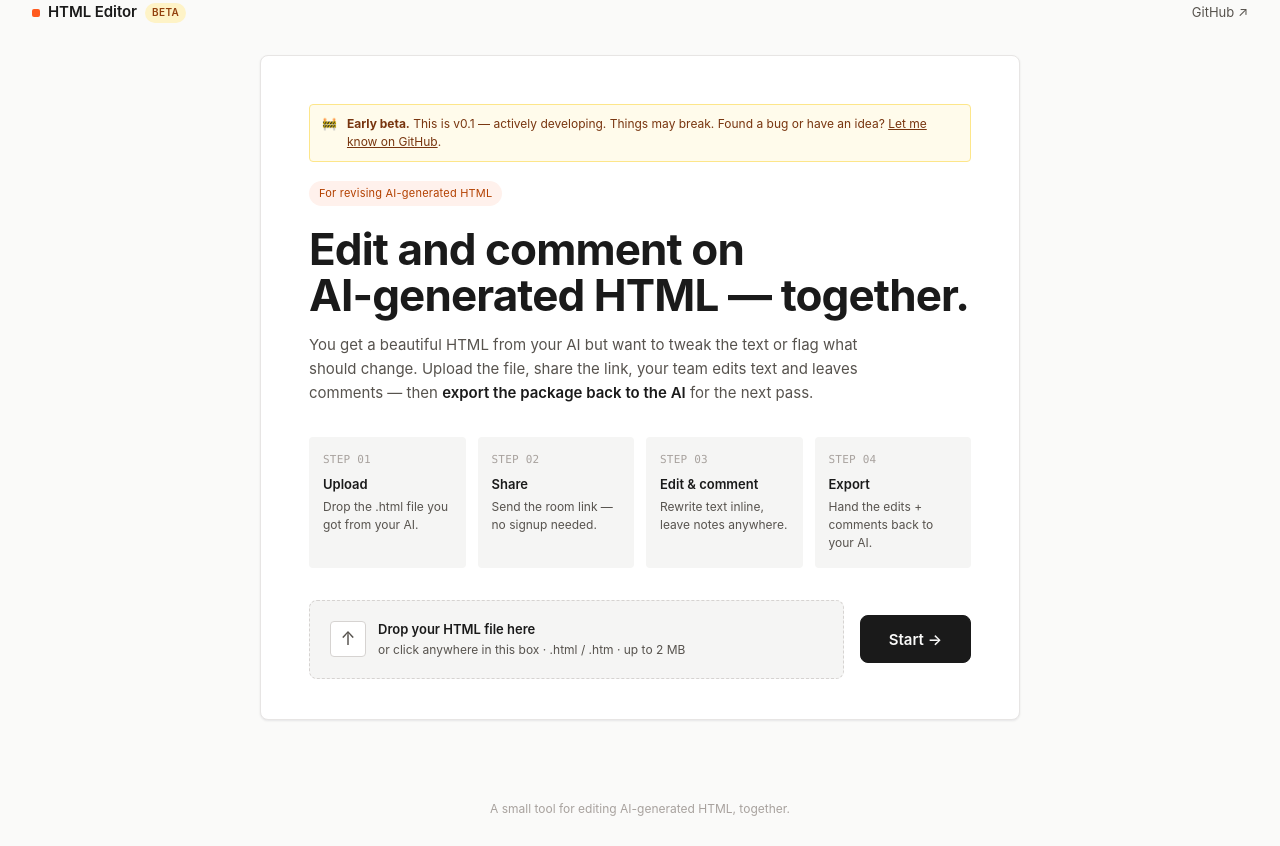
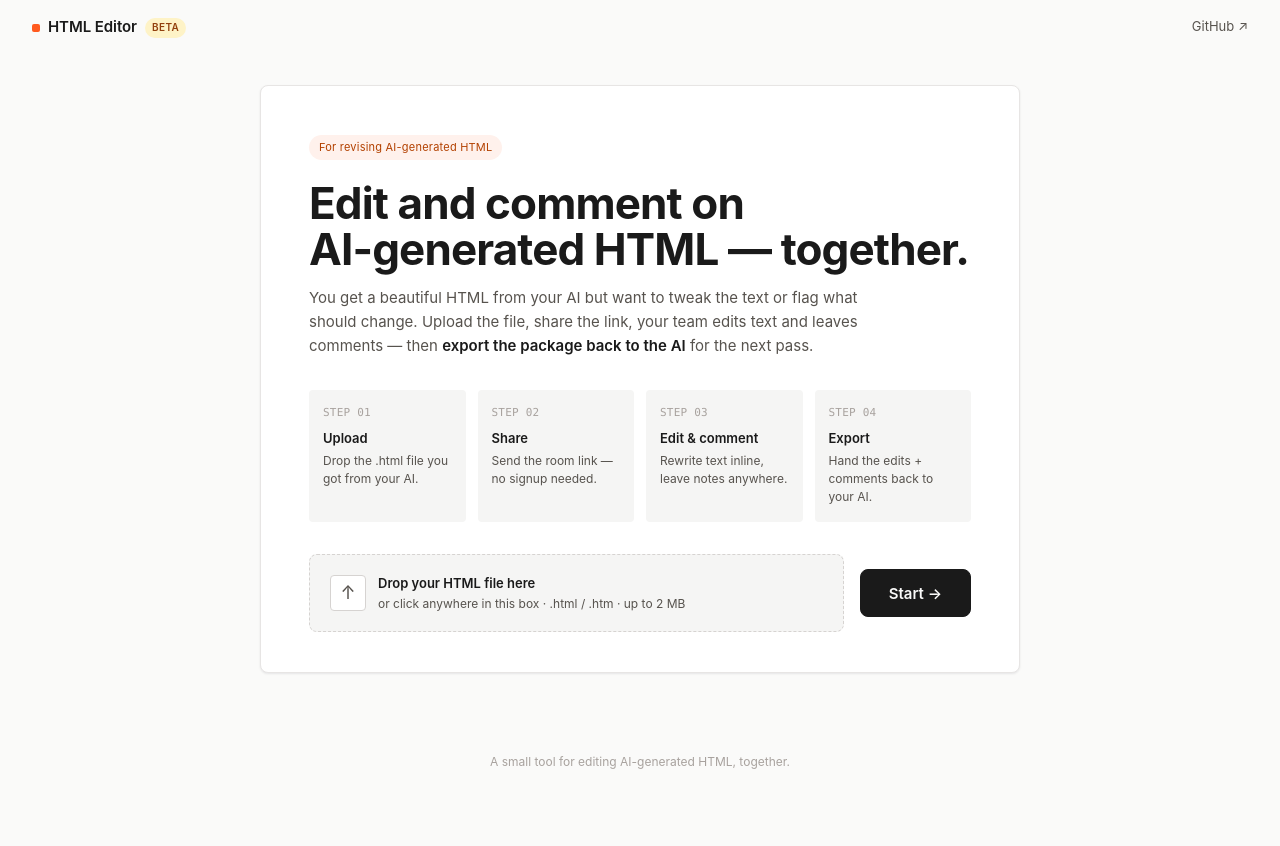
Before and after one commit to haolinwang-ship-it/HTML-Editor, a website: page web/index.html in a window 1280 px wide. After the commit the page ends 800 px from the top, so only its background shows below. Drawn offline with Linux system fonts and the light colour scheme.

Commit message:
trim README; drop landing beta banner (BETA pill is enough)

```diff
--- a/web/index.html
+++ b/web/index.html
@@ -320,12 +320,6 @@
 <!-- Stage -->
 <section class="stage">
   <div class="card">
-    <div class="beta-banner">
-      <span class="b-icon">🚧</span>
-      <div>
-        <strong>Early beta.</strong> This is v0.1 — actively developing. Things may break. Found a bug or have an idea? <a href="https://github.com/yuzycheng/HTML-Editor/issues" target="_blank" rel="noopener">Let me know on GitHub</a>.
-      </div>
-    </div>
     <div class="eyebrow">For revising AI-generated HTML</div>
     <h1>Edit and comment on<br>AI-generated HTML — together.</h1>
     <p class="lead">
```
Also changed, not shown: README.md.
